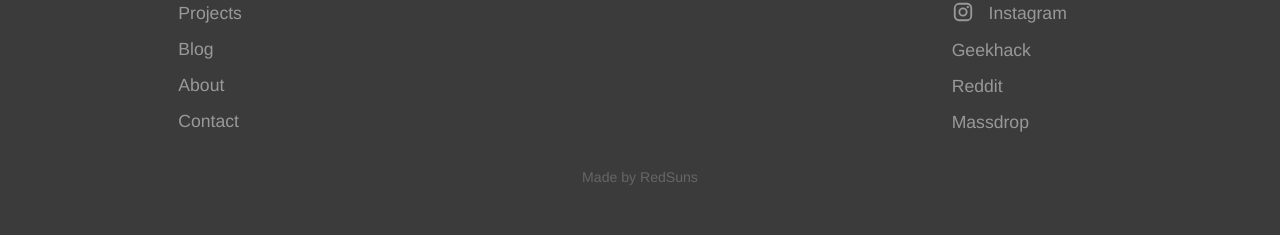
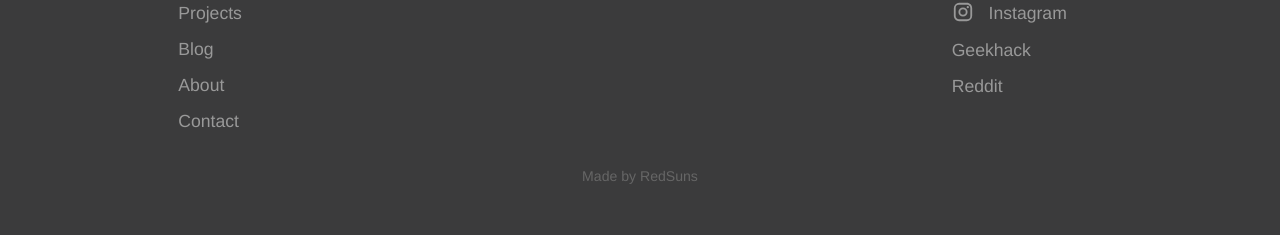
Before and after one commit to RedSunsRMK/redsunsrmk.github.io, a Jekyll site: the page built from index.html, in a window 1280 px wide and 900 px high, scrolled down 4213 px. Shown: the part 662-897 px from the top of the window. Built offline with Jekyll 4.4.1, drawn with Linux system fonts in a browser that asks for light colours.

Commit message:
Update footer.yml

```diff
--- a/_data/footer.yml
+++ b/_data/footer.yml
@@ -21,7 +21,3 @@
     link: https://www.reddit.com/user/RedSunsRMK/
     social_icon: Reddit
     new_window: true
-  - name: Massdrop
-    link: https://www.massdrop.com/profile/me
-    social_icon: Massdrop
-    new_window: true
```
